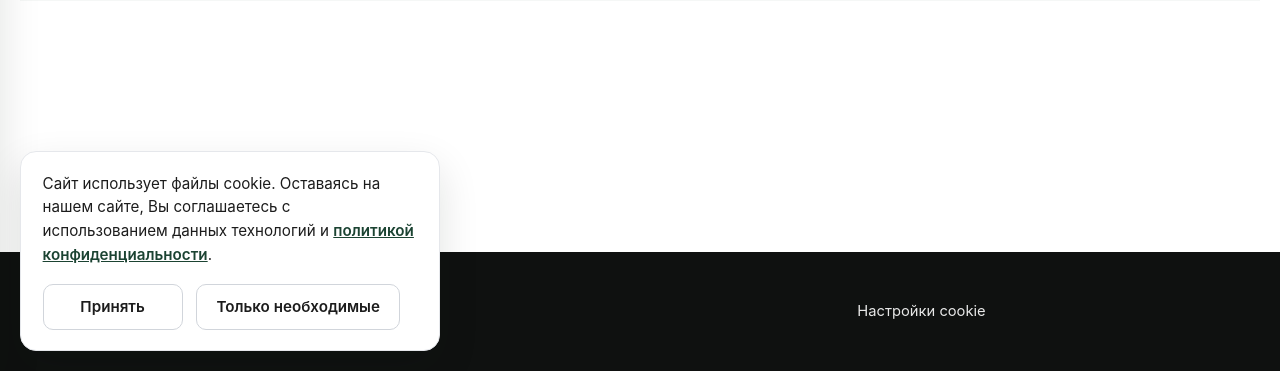
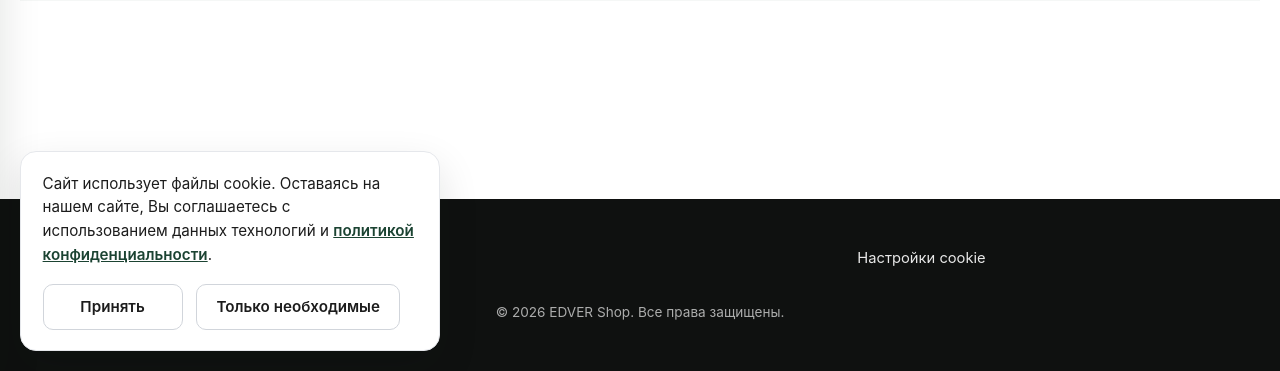
Before and after one commit to Xumpocmb/Edver-shop, a Django app: page /about/ in a window 1280 px wide. Shown: the part 429-800 px from the top of the page. Run offline with Django 5.2, Linux system fonts and the light colour scheme; data that the repository does not hold is empty; parts of the project's set-up code (start-up, migrations or seed data) failed here and were passed over.

Commit message:
Add footer copyright line and tighten footer-side spacing

```diff
--- a/static/css/style.css
+++ b/static/css/style.css
@@ -1192,11 +1192,18 @@ button {
     margin-top: .5rem;
 }
 
+.footer-copy {
+    font-size: .85rem;
+    opacity: .65;
+    text-align: center;
+    grid-column: 1 / -1;
+}
+
 .footer-side {
     display: flex;
     flex-direction: column;
     align-items: flex-start;
-    gap: 1.5rem;
+    gap: .75rem;
 }
 
 .footer-social {
--- a/templates/footer.html
+++ b/templates/footer.html
@@ -30,4 +30,5 @@
             <button type="button" class="footer-links__btn" id="cookie-settings-btn">Настройки cookie</button>
         </nav>
     </div>
+    <div class="footer-copy">© {% now "Y" %} EDVER Shop. Все права защищены.</div>
 </footer>
```
